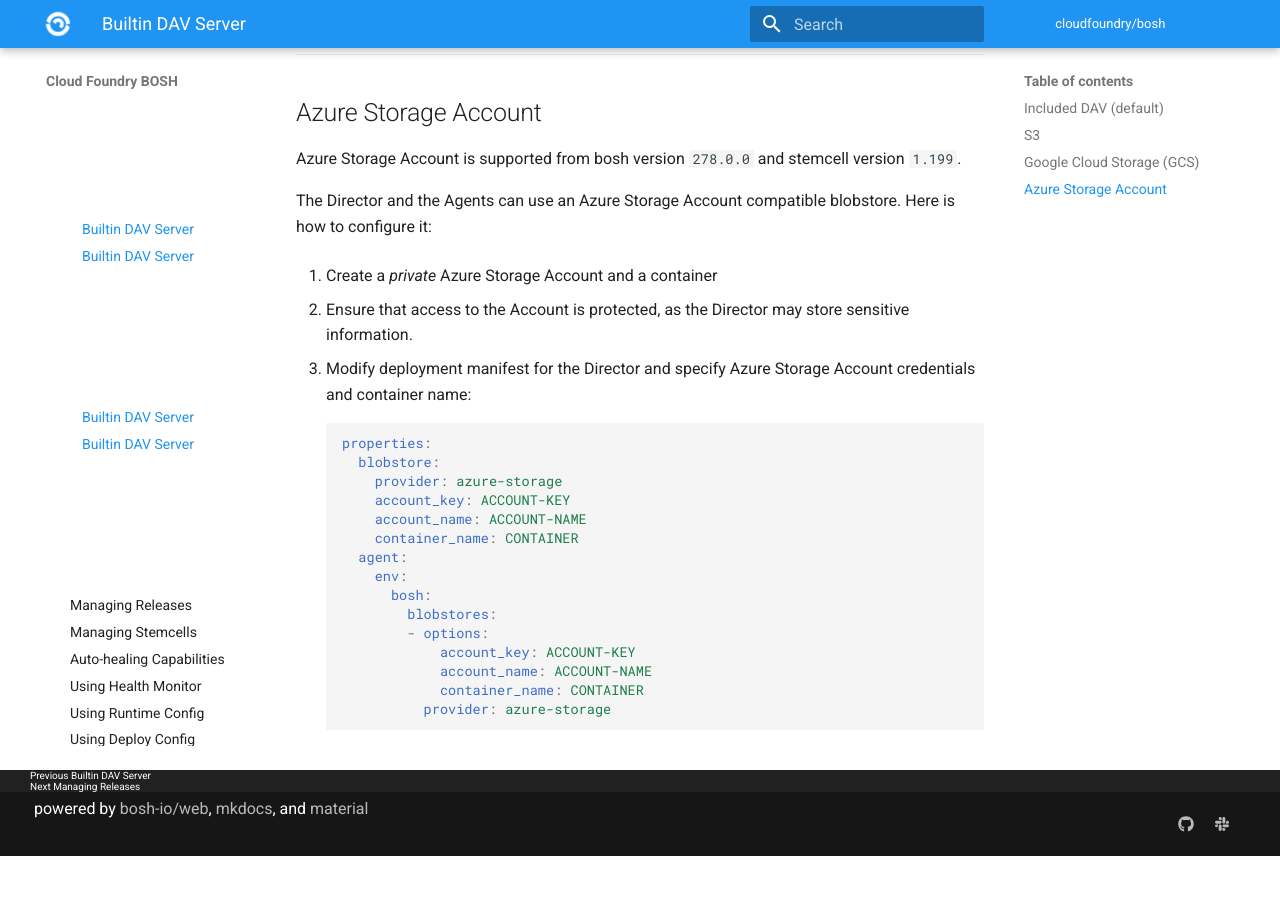
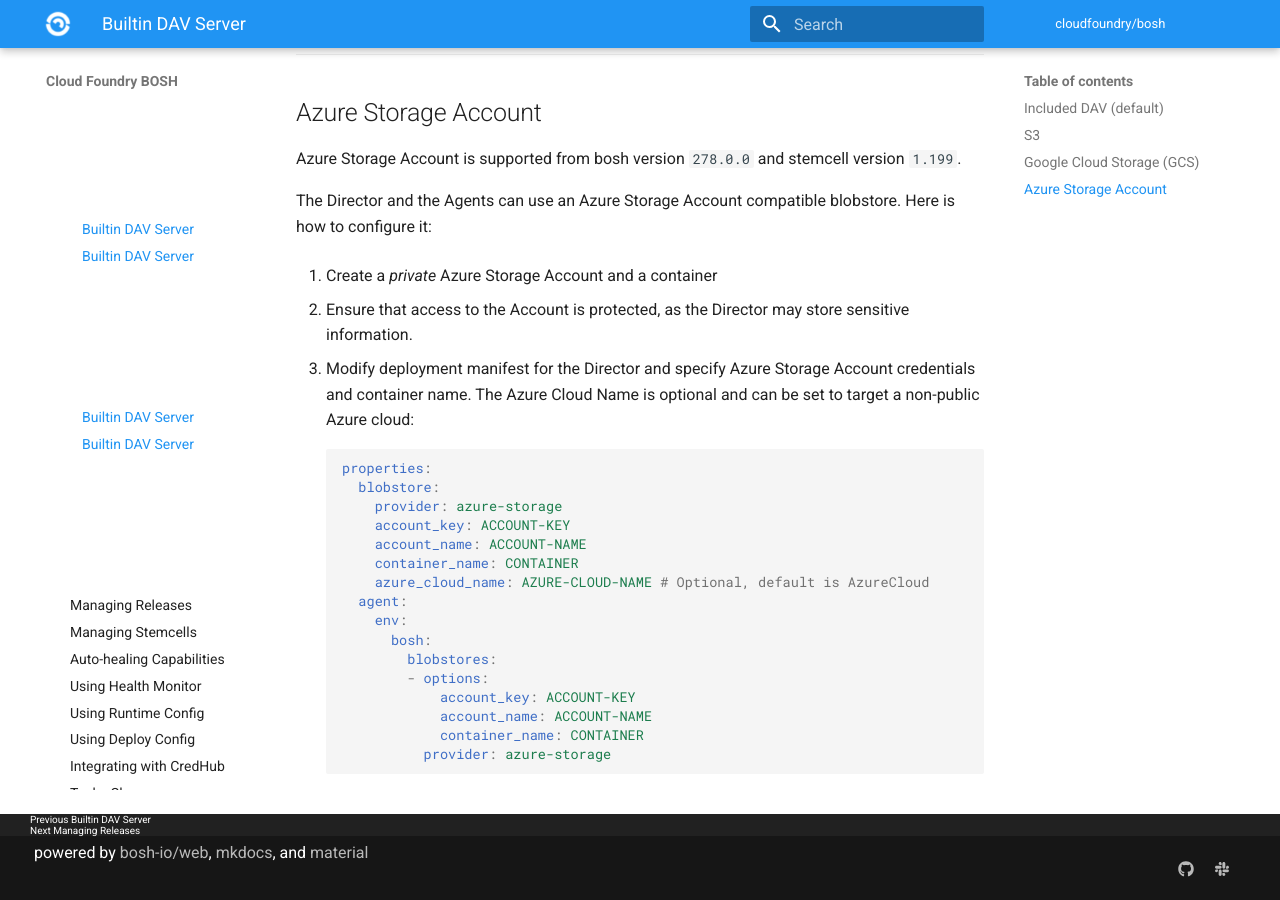
Before and after one commit to cloudfoundry/docs-bosh, an MkDocs documentation site: the page built from content/director-configure-blobstore.md, in a window 1280 px wide and 900 px high, scrolled down 3121 px. Built offline with MkDocs 1.6.1 and Material for MkDocs 9.7.7, drawn with Linux system fonts in a browser that asks for light colours; old or Windows-style settings are respelled for this version of MkDocs; before the commit the page ends 3977 px from its top, so only the background shows below that.

Commit message:
Add azure_cloud_name parameter to blobstore docs

````diff
--- a/content/director-configure-blobstore.md
+++ b/content/director-configure-blobstore.md
@@ -152,7 +152,7 @@ The Director and the Agents can use an Azure Storage Account compatible blobstor
 
 1. Ensure that access to the Account is protected, as the Director may store sensitive information.
 
-1. Modify deployment manifest for the Director and specify Azure Storage Account credentials and container name:
+1. Modify deployment manifest for the Director and specify Azure Storage Account credentials and container name. The Azure Cloud Name is optional and can be set to target a non-public Azure cloud:
 
     ```yaml
     properties:
@@ -161,6 +161,7 @@ The Director and the Agents can use an Azure Storage Account compatible blobstor
         account_key: ACCOUNT-KEY
         account_name: ACCOUNT-NAME
         container_name: CONTAINER
+        azure_cloud_name: AZURE-CLOUD-NAME # Optional, default is AzureCloud
       agent:
         env:
           bosh:
````
